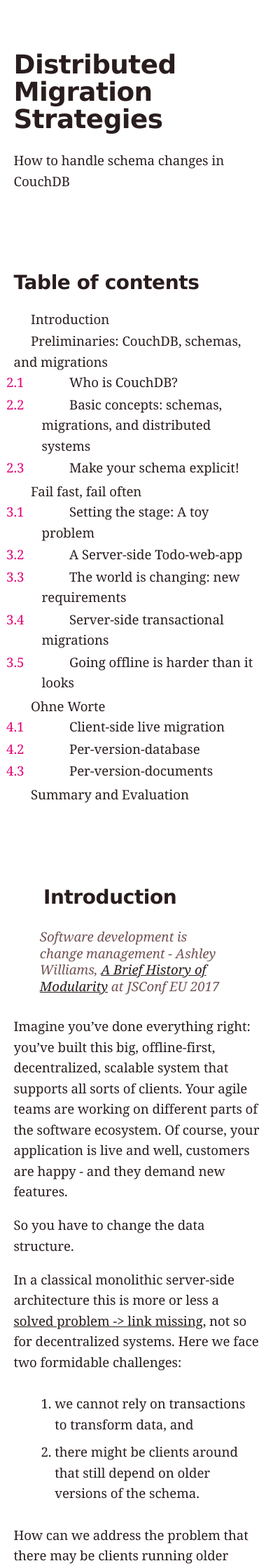
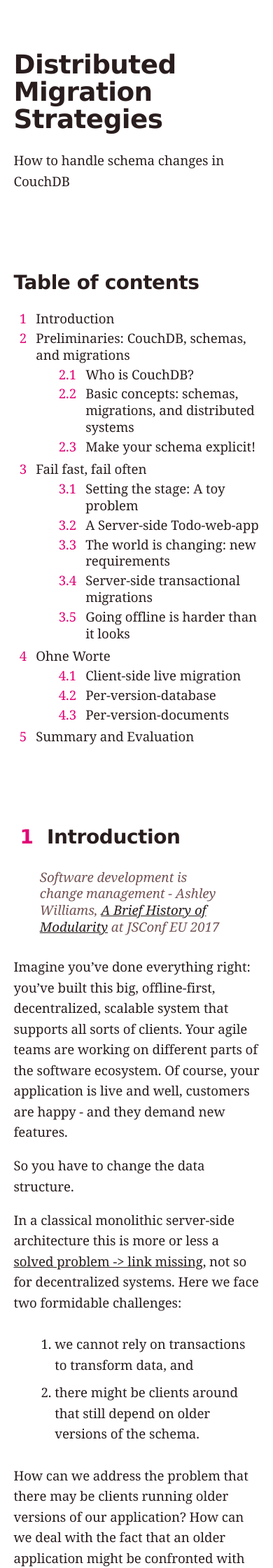
Before and after one commit to jo/sync-tank, a Jekyll site: the page built from index.md, in a window 390 px wide. Shown: the top 2240 px of the page at 70% size. Built offline with Jekyll 4.4.1, drawn with Linux system fonts in a browser that asks for light colours.

Commit message:
numbering & toc style

```diff
--- a/css/main.css
+++ b/css/main.css
@@ -59,11 +59,16 @@
 }
 
 #markdown-toc {
-  margin: 0;
+  margin: 0 0 0 1.5em;
   padding: 0;
+  line-height: 1.28;
 }
-#markdown-toc, #markdown-toc ol {
+#markdown-toc,
+#markdown-toc ol {
   list-style-type: none;
+}
+#markdown-toc ol {
+  padding-left: 2.1em;
 }
 #markdown-toc a {
   text-decoration: none;
@@ -75,8 +80,10 @@
   margin: 0;
 }
 
-#markdown-toc li {
-  padding: 0 0 0.2ex 0;
+#markdown-toc li,
+#markdown-toc ol {
+  padding-top: 0.5ex;
+  padding-bottom: 0.5ex;
 }
 #markdown-toc li,
 h2,
@@ -205,17 +212,27 @@
     padding: 1ex 3vw;
   }
   img {
-    max-width: 94vw;
+    max-width: 90vw;
   }
   td, th {
     padding: 0.3ex 0.1em;
   }
-  #markdown-toc li:before,
-  h2:before,
-  h3:before {
-    position: relative;
-    padding-right: 0.5em;
-    text-align: left;
+  #markdown-toc {
+    margin: 0;
+  }
+  #markdown-toc li,
+  h2,
+  h3 {
+    margin-left: 1.7em;
+  }
+  #markdown-toc li,
+  #markdown-toc ol {
+    padding-top: 0.2ex;
+    padding-bottom: 0.2ex;
+  }
+  h2.no_toc,
+  h3.no_toc {
+    margin-left: 0;
   }
 }
 
```
